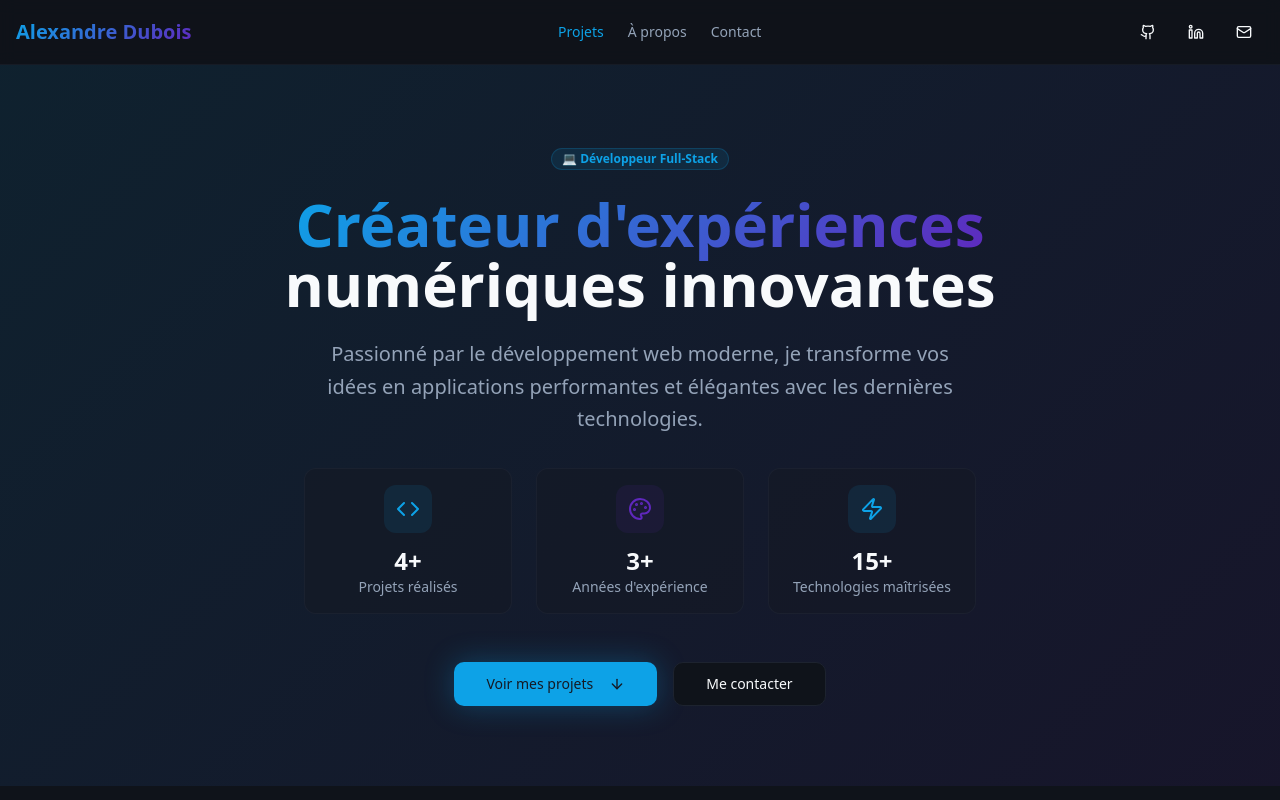
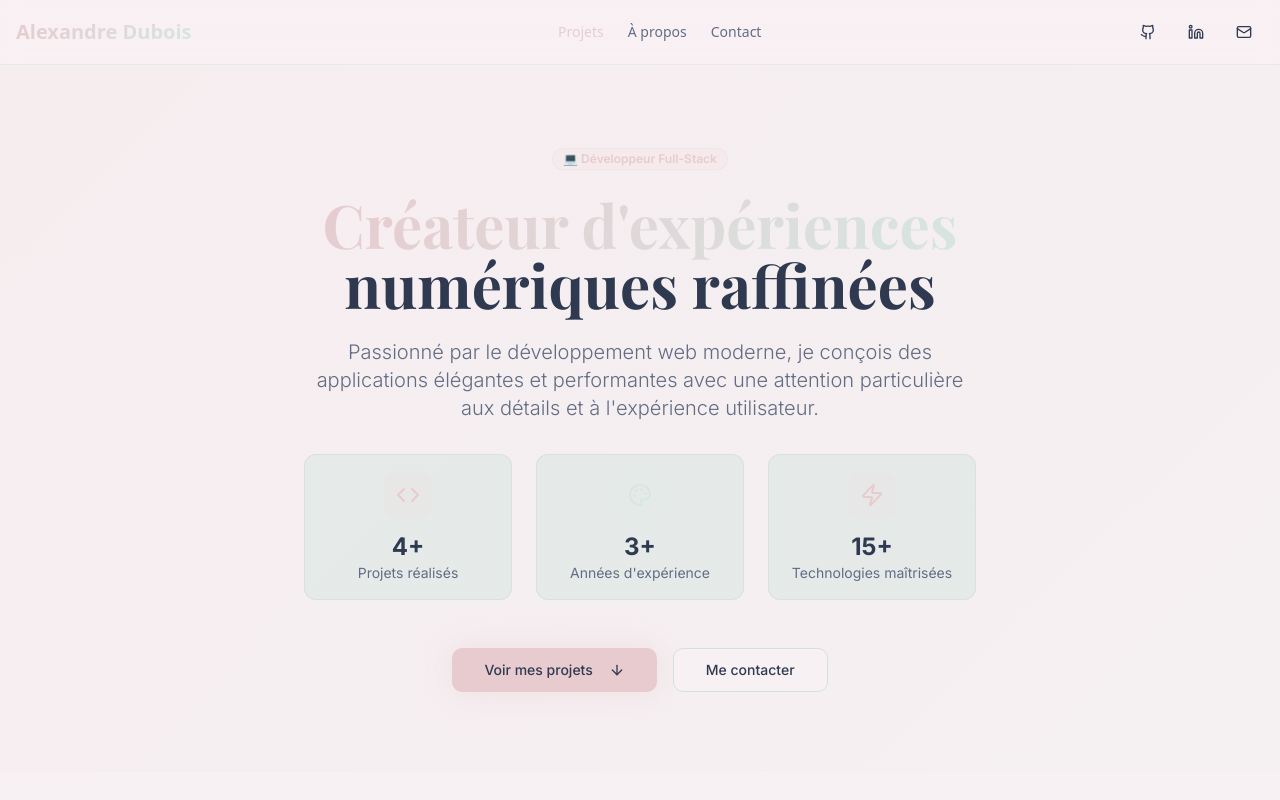
Before and after one commit to robindijoux/my-porftolio-front, a React (Vite) app: page / in a window 1280 px wide. Shown: the top 800 px of the page. Built offline with nearby package versions, Linux system fonts and the light colour scheme.

Commit message:
Refactor: Update color palette
Apply the 60-30-10 color rule using the provided colors: #f8edeb, #c5e0dc, and #f7cac9 for a lighter aesthetic.

```diff
--- a/index.html
+++ b/index.html
@@ -6,6 +6,9 @@
     <title>dynamic-dev</title>
     <meta name="description" content="Lovable Generated Project" />
     <meta name="author" content="Lovable" />
+    <link rel="preconnect" href="https://fonts.googleapis.com">
+    <link rel="preconnect" href="https://fonts.gstatic.com" crossorigin>
+    <link href="https://fonts.googleapis.com/css2?family=Inter:wght@300;400;500;600;700&family=Playfair+Display:wght@400;500;600;700&display=swap" rel="stylesheet">
 
     <meta property="og:title" content="dynamic-dev" />
     <meta property="og:description" content="Lovable Generated Project" />
--- a/src/index.css
+++ b/src/index.css
@@ -8,47 +8,48 @@ All colors MUST be HSL.
 
 @layer base {
   :root {
-    --background: 220 27% 8%;
-    --foreground: 210 40% 98%;
+    /* Palette 60-30-10 */
+    --background: 349 33% 96%;          /* #f8edeb - 60% couleur dominante */
+    --foreground: 220 27% 25%;          /* Texte sombre pour contraste */
 
-    --card: 222 24% 11%;
-    --card-foreground: 210 40% 98%;
+    --card: 164 24% 87%;                /* #c5e0dc - 30% couleur secondaire */
+    --card-foreground: 220 27% 25%;
 
-    --popover: 222 24% 11%;
-    --popover-foreground: 210 40% 98%;
+    --popover: 349 33% 96%;
+    --popover-foreground: 220 27% 25%;
 
-    --primary: 199 89% 48%;
-    --primary-foreground: 222 24% 11%;
+    --primary: 351 37% 85%;             /* #f7cac9 - 10% couleur d'accent */
+    --primary-foreground: 220 27% 25%;
 
-    --secondary: 262 65% 45%;
-    --secondary-foreground: 210 40% 98%;
+    --secondary: 164 24% 87%;           /* #c5e0dc - 30% */
+    --secondary-foreground: 220 27% 25%;
 
-    --muted: 222 24% 15%;
-    --muted-foreground: 215 20.2% 65.1%;
+    --muted: 164 24% 90%;               /* Version plus claire du secondaire */
+    --muted-foreground: 220 15% 45%;
 
-    --accent: 199 89% 48%;
-    --accent-foreground: 222 24% 11%;
+    --accent: 351 37% 85%;              /* #f7cac9 - accent */
+    --accent-foreground: 220 27% 25%;
 
-    --destructive: 0 84.2% 60.2%;
-    --destructive-foreground: 210 40% 98%;
+    --destructive: 0 84% 60%;
+    --destructive-foreground: 349 33% 96%;
 
-    --border: 222 24% 18%;
-    --input: 222 24% 15%;
-    --ring: 199 89% 48%;
+    --border: 164 24% 82%;              /* Bordures avec le secondaire */
+    --input: 164 24% 85%;
+    --ring: 351 37% 75%;                /* Ring avec accent plus foncé */
 
     --radius: 0.75rem;
 
-    /* Portfolio specific tokens */
-    --hero-gradient: linear-gradient(135deg, hsl(199 89% 48%), hsl(262 65% 45%));
-    --card-gradient: linear-gradient(145deg, hsl(222 24% 11%), hsl(222 24% 13%));
-    --accent-glow: 199 89% 48%;
-    --secondary-glow: 262 65% 45%;
+    /* Portfolio specific tokens avec nouvelle palette */
+    --hero-gradient: linear-gradient(135deg, hsl(351 37% 85%), hsl(164 24% 87%));
+    --card-gradient: linear-gradient(145deg, hsl(164 24% 87%), hsl(164 24% 89%));
+    --accent-primary: 351 37% 85%;      /* #f7cac9 */
+    --accent-secondary: 164 24% 87%;    /* #c5e0dc */
 
-    /* Shadows & effects */
-    --shadow-soft: 0 4px 6px -1px hsl(220 27% 8% / 0.1);
-    --shadow-medium: 0 10px 25px -3px hsl(220 27% 8% / 0.1);
-    --shadow-glow: 0 0 30px hsl(var(--accent-glow) / 0.3);
-    --shadow-secondary-glow: 0 0 30px hsl(var(--secondary-glow) / 0.3);
+    /* Shadows & effects avec palette douce */
+    --shadow-soft: 0 4px 6px -1px hsl(220 27% 25% / 0.08);
+    --shadow-medium: 0 10px 25px -3px hsl(220 27% 25% / 0.12);
+    --shadow-glow: 0 0 30px hsl(var(--accent-primary) / 0.4);
+    --shadow-secondary-glow: 0 0 30px hsl(var(--accent-secondary) / 0.4);
 
     /* Transitions */
     --transition-smooth: all 0.3s cubic-bezier(0.4, 0, 0.2, 1);
@@ -72,41 +73,34 @@ All colors MUST be HSL.
   }
 
   .dark {
-    --background: 222.2 84% 4.9%;
-    --foreground: 210 40% 98%;
+    /* Mode sombre alternatif si besoin */
+    --background: 220 27% 12%;
+    --foreground: 349 33% 96%;
 
-    --card: 222.2 84% 4.9%;
-    --card-foreground: 210 40% 98%;
+    --card: 220 27% 15%;
+    --card-foreground: 349 33% 96%;
 
-    --popover: 222.2 84% 4.9%;
-    --popover-foreground: 210 40% 98%;
+    --popover: 220 27% 15%;
+    --popover-foreground: 349 33% 96%;
 
-    --primary: 210 40% 98%;
-    --primary-foreground: 222.2 47.4% 11.2%;
+    --primary: 351 37% 75%;
+    --primary-foreground: 220 27% 15%;
 
-    --secondary: 217.2 32.6% 17.5%;
-    --secondary-foreground: 210 40% 98%;
+    --secondary: 164 24% 25%;
+    --secondary-foreground: 349 33% 96%;
 
-    --muted: 217.2 32.6% 17.5%;
-    --muted-foreground: 215 20.2% 65.1%;
+    --muted: 220 27% 18%;
+    --muted-foreground: 164 24% 70%;
 
-    --accent: 217.2 32.6% 17.5%;
-    --accent-foreground: 210 40% 98%;
+    --accent: 351 37% 75%;
+    --accent-foreground: 220 27% 15%;
 
-    --destructive: 0 62.8% 30.6%;
-    --destructive-foreground: 210 40% 98%;
+    --destructive: 0 62.8% 50%;
+    --destructive-foreground: 349 33% 96%;
 
-    --border: 217.2 32.6% 17.5%;
-    --input: 217.2 32.6% 17.5%;
-    --ring: 212.7 26.8% 83.9%;
-    --sidebar-background: 240 5.9% 10%;
-    --sidebar-foreground: 240 4.8% 95.9%;
-    --sidebar-primary: 224.3 76.3% 48%;
-    --sidebar-primary-foreground: 0 0% 100%;
-    --sidebar-accent: 240 3.7% 15.9%;
-    --sidebar-accent-foreground: 240 4.8% 95.9%;
-    --sidebar-border: 240 3.7% 15.9%;
-    --sidebar-ring: 217.2 91.2% 59.8%;
+    --border: 220 27% 20%;
+    --input: 220 27% 18%;
+    --ring: 351 37% 65%;
   }
 }
 
--- a/src/pages/Home.tsx
+++ b/src/pages/Home.tsx
@@ -33,7 +33,7 @@ const Home = () => {
   const otherProjects = projects.filter(p => !p.featured);
 
   return (
-    <div className="min-h-screen bg-background">
+    <div className="min-h-screen bg-background font-inter">
       {/* Section Hero */}
       <section className="relative overflow-hidden">
         <div className="absolute inset-0 bg-hero-gradient opacity-10" />
@@ -43,17 +43,18 @@ const Home = () => {
               💻 Développeur Full-Stack
             </Badge>
 
-            <h1 className="text-4xl md:text-6xl font-bold mb-6">
+            <h1 className="text-4xl md:text-6xl font-playfair font-bold mb-6 leading-tight">
               <span className="bg-hero-gradient bg-clip-text text-transparent">
                 Créateur d'expériences
               </span>
               <br />
-              <span className="text-foreground">numériques innovantes</span>
+              <span className="text-foreground">numériques raffinées</span>
             </h1>
 
-            <p className="text-xl text-muted-foreground mb-8 max-w-2xl mx-auto leading-relaxed">
-              Passionné par le développement web moderne, je transforme vos idées en
-              applications performantes et élégantes avec les dernières technologies.
+            <p className="text-lg md:text-xl text-muted-foreground mb-8 max-w-2xl mx-auto leading-relaxed font-inter font-light">
+              Passionné par le développement web moderne, je conçois des
+              applications élégantes et performantes avec une attention particulière
+              aux détails et à l'expérience utilisateur.
             </p>
 
             {/* Stats */}
@@ -122,13 +123,14 @@ const Home = () => {
               {featuredProjects.length > 0 && (
                 <div className="mb-16">
                   <div className="text-center mb-12">
-                    <h2 className="text-3xl md:text-4xl font-bold mb-4">
+                    <h2 className="text-3xl md:text-4xl font-playfair font-semibold mb-4">
                       <span className="bg-hero-gradient bg-clip-text text-transparent">
-                        Projets en vedette
+                        Projets sélectionnés
                       </span>
                     </h2>
-                    <p className="text-lg text-muted-foreground max-w-2xl mx-auto">
-                      Découvrez mes réalisations les plus importantes et innovantes
+                    <p className="text-lg text-muted-foreground max-w-2xl mx-auto font-inter">
+                      Découvrez mes réalisations les plus abouties et représentatives
+                      de mon expertise technique
                     </p>
                   </div>
 
--- a/tailwind.config.ts
+++ b/tailwind.config.ts
@@ -18,6 +18,10 @@ export default {
 			}
 		},
 		extend: {
+			fontFamily: {
+				'inter': ['Inter', 'sans-serif'],
+				'playfair': ['Playfair Display', 'serif'],
+			},
 			colors: {
 				border: 'hsl(var(--border))',
 				input: 'hsl(var(--input))',
```
